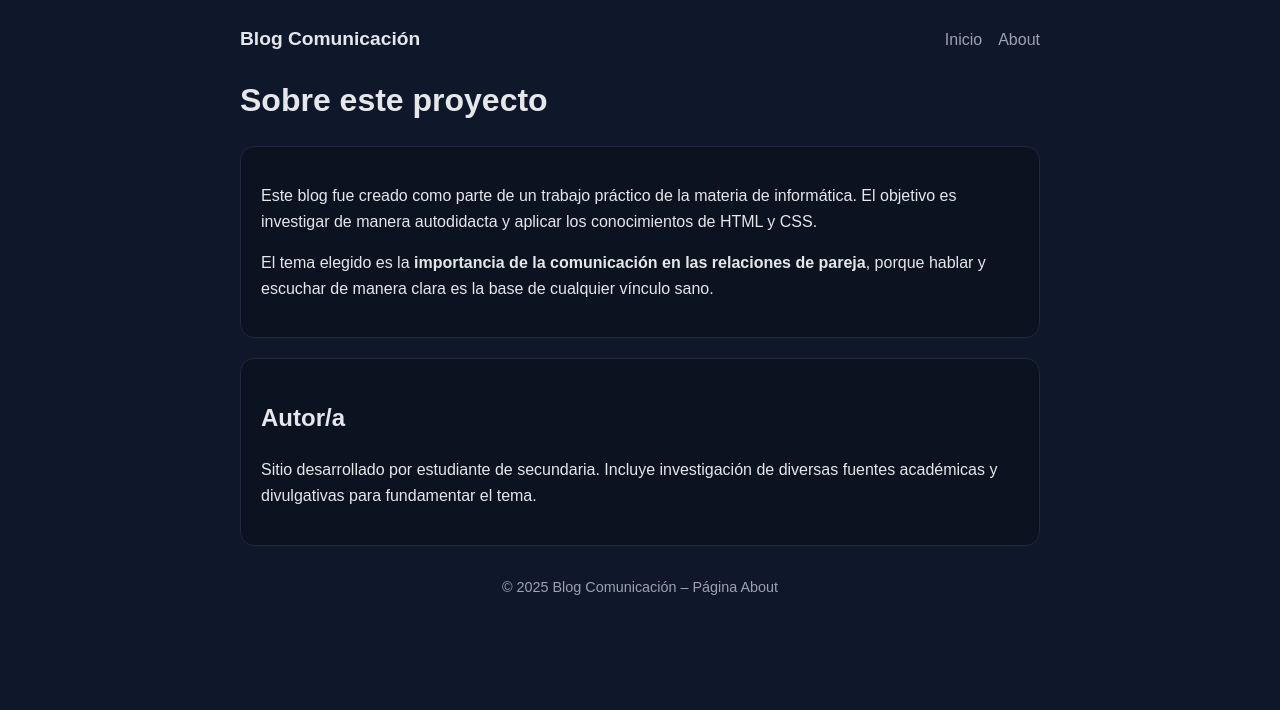
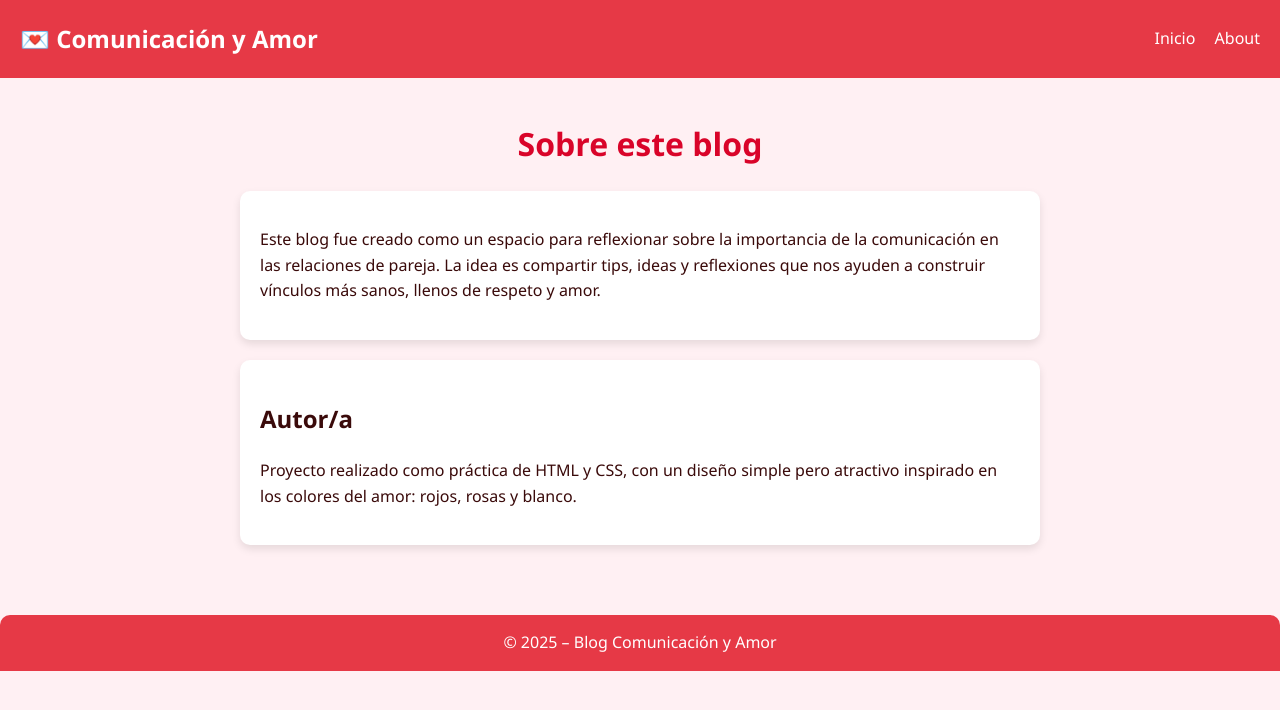
Before and after one commit to sanriceci/ceci, a plain HTML site: page about.html in a window 1280 px wide. Drawn offline with Linux system fonts and the light colour scheme.

Commit message:
Update about.html

```diff
--- a/about.html
+++ b/about.html
@@ -3,43 +3,88 @@
 <head>
   <meta charset="utf-8">
   <meta name="viewport" content="width=device-width, initial-scale=1">
-  <title>About - Blog Comunicación</title>
+  <title>About - Comunicación y Amor</title>
   <style>
-    body{background:#0f172a;color:#e5e7eb;font-family:sans-serif;line-height:1.6;margin:0;padding:0}
-    .container{max-width:800px;margin:0 auto;padding:24px}
-    header{display:flex;justify-content:space-between;align-items:center;margin-bottom:20px}
-    .brand a{font-weight:800;text-decoration:none;color:#e5e7eb;font-size:1.2rem}
-    nav a{color:#9ca3af;text-decoration:none;margin-left:16px}
-    nav a:hover{color:#22d3ee}
-    h1{margin:16px 0}
-    .card{background:#0b1220;border:1px solid #1e293b;border-radius:14px;padding:20px;margin:20px 0}
-    .footer{text-align:center;margin-top:30px;font-size:.9rem;color:#9ca3af}
-    a{color:#22d3ee}
+    body {
+      margin: 0;
+      font-family: "Segoe UI", Arial, sans-serif;
+      background: #fff0f3;
+      color: #3a0a0a;
+      line-height: 1.6;
+    }
+    header {
+      background: #e63946;
+      color: white;
+      padding: 20px;
+      display: flex;
+      justify-content: space-between;
+      align-items: center;
+    }
+    header .brand {
+      font-size: 1.5rem;
+      font-weight: bold;
+    }
+    nav a {
+      color: white;
+      text-decoration: none;
+      margin-left: 15px;
+      font-weight: 500;
+    }
+    nav a:hover {
+      text-decoration: underline;
+    }
+    .container {
+      max-width: 800px;
+      margin: auto;
+      padding: 20px;
+    }
+    h1 {
+      text-align: center;
+      color: #d90429;
+      margin-top: 20px;
+    }
+    .card {
+      background: white;
+      border-radius: 10px;
+      padding: 20px;
+      margin: 20px 0;
+      box-shadow: 0 4px 8px rgba(0,0,0,0.1);
+    }
+    footer {
+      text-align: center;
+      padding: 15px;
+      background: #e63946;
+      color: white;
+      margin-top: 30px;
+      border-top-left-radius: 10px;
+      border-top-right-radius: 10px;
+    }
   </style>
 </head>
 <body>
+  <header>
+    <div class="brand">💌 Comunicación y Amor</div>
+    <nav>
+      <a href="index.html">Inicio</a>
+      <a href="about.html">About</a>
+    </nav>
+  </header>
+
   <div class="container">
-    <header>
-      <div class="brand"><a href="index.html">Blog Comunicación</a></div>
-      <nav><a href="index.html">Inicio</a><a href="about.html">About</a></nav>
-    </header>
-
-    <h1>Sobre este proyecto</h1>
+    <h1>Sobre este blog</h1>
 
     <section class="card">
-      <p>Este blog fue creado como parte de un trabajo práctico de la materia de informática.
-      El objetivo es investigar de manera autodidacta y aplicar los conocimientos de HTML y CSS.</p>
-      <p>El tema elegido es la <strong>importancia de la comunicación en las relaciones de pareja</strong>,
-      porque hablar y escuchar de manera clara es la base de cualquier vínculo sano.</p>
+      <p>Este blog fue creado como un espacio para reflexionar sobre la importancia de la comunicación en las relaciones de pareja. La idea es compartir tips, ideas y reflexiones que nos ayuden a construir vínculos más sanos, llenos de respeto y amor.</p>
     </section>
 
     <section class="card">
       <h2>Autor/a</h2>
-      <p>Sitio desarrollado por estudiante de secundaria.
-      Incluye investigación de diversas fuentes académicas y divulgativas para fundamentar el tema.</p>
+      <p>Proyecto realizado como práctica de HTML y CSS, con un diseño simple pero atractivo inspirado en los colores del amor: rojos, rosas y blanco.</p>
     </section>
+  </div>
 
-    <footer class="footer">© 2025 Blog Comunicación – Página About</footer>
-  </div>
+  <footer>
+    © 2025 – Blog Comunicación y Amor
+  </footer>
 </body>
 </html>
```
